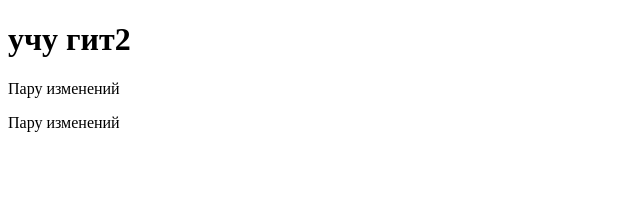
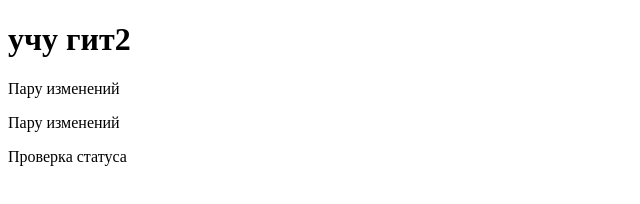
Before and after one commit to WEbDevRu/mytracker, a plain HTML site: page index.html in a window 1280 px wide. Shown: the whole page, without its empty margins (0-640 px from the left). Drawn offline with Linux system fonts and the light colour scheme.

Commit message:
Проверка статуса

```diff
--- a/index.html
+++ b/index.html
@@ -9,6 +9,6 @@
 	<h1>учу гит2</h1>
 	<p>Пару изменений</p>
 	<p>Пару изменений</p>
-
+	<p>Проверка статуса</p>
 </body>
 </html>
```
